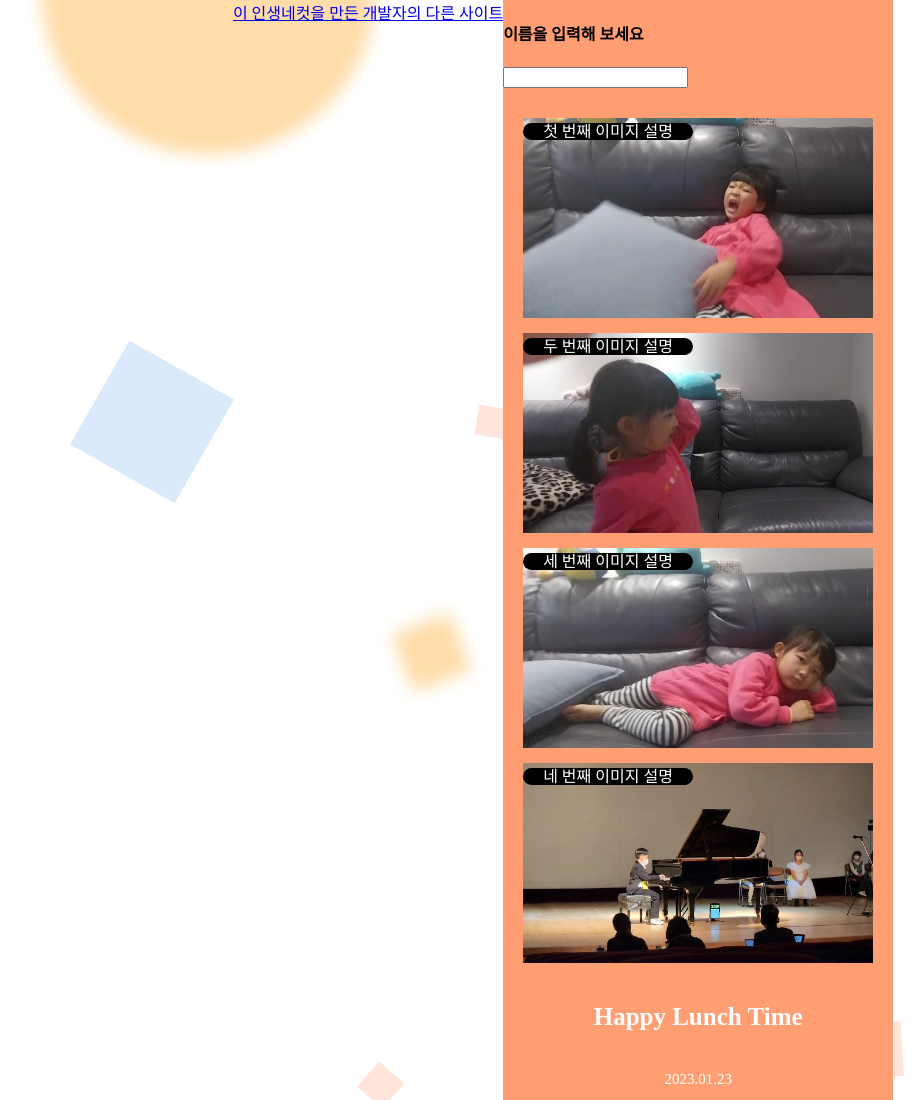
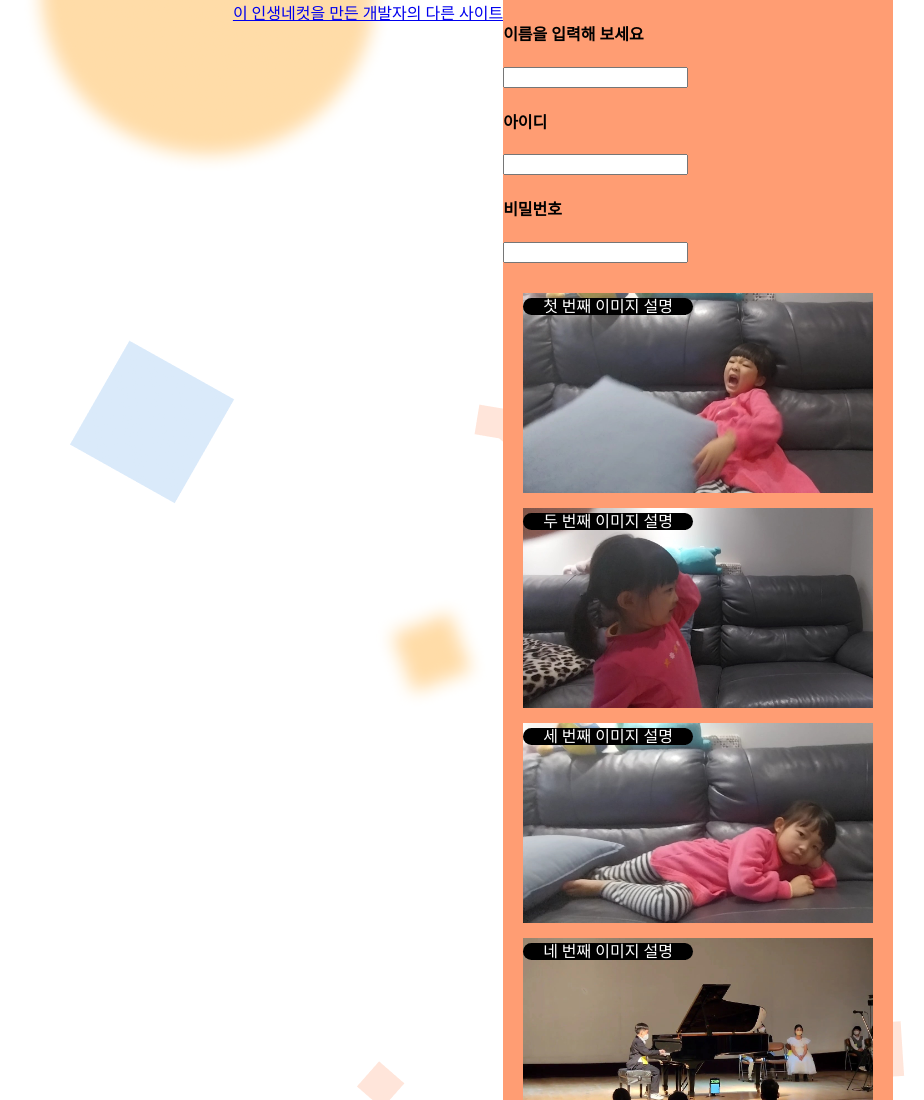
Before and after one commit to sejun345/sejunfour-cuts-of-life1, a plain HTML site: page index.html in a window 1280 px wide. Shown: the top 1100 px of the page, without its empty margins (77-1001 px from the left). Drawn offline with Linux system fonts and the light colour scheme; a web font is replaced by a local one.

Commit message:
Update index.html

```diff
--- a/index.html
+++ b/index.html
@@ -93,6 +93,10 @@
     <div class="container">
         <h4 class="myclass">이름을 입력해 보세요</h4>
         <input type="text">
+	    <h4 class="myclass">아이디</h4>
+	    <input type="text">
+	    <h4 class="myclass">비밀번호</h4>
+	    <input type="text">
     <div class="container">
       <div class="photos">
         <div id="image1" class="photo-frame">
```
